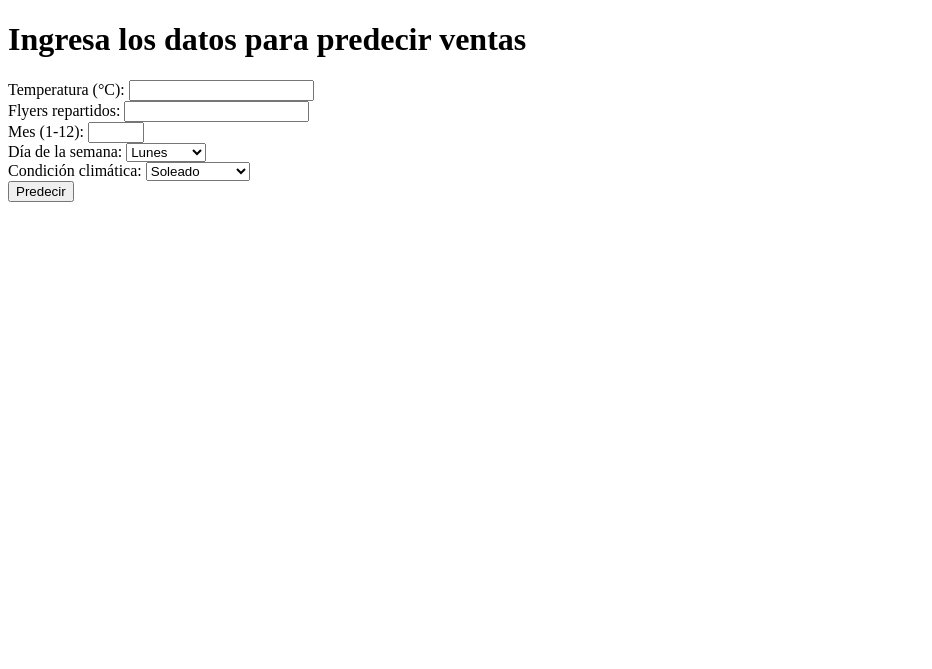
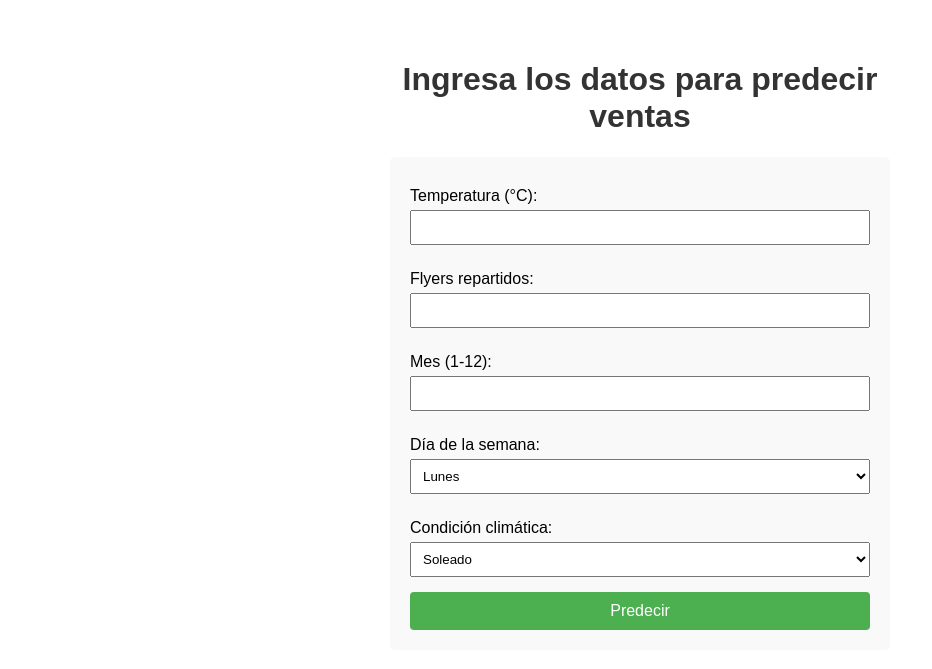
Before and after one commit to mishimc/AWS-Inference, a FastAPI app: page / in a window 1280 px wide. Shown: the top 669 px of the page, without its empty margins (0-932 px from the left). Run offline with FastAPI, Linux system fonts and the light colour scheme; parts of the project's set-up code (start-up, migrations or seed data) failed here and were passed over.

Commit message:
Update forms.html

```diff
--- a/templates/forms.html
+++ b/templates/forms.html
@@ -2,21 +2,70 @@
 <html>
 <head>
     <title>Predicción de Ventas</title>
+    <!-- Mejoras básicas sin cambiar la estructura -->
+    <style>
+        body {
+            font-family: Arial, sans-serif;
+            max-width: 500px;
+            margin: 20px auto;
+            padding: 20px;
+        }
+        h1 {
+            color: #333;
+            text-align: center;
+        }
+        form {
+            background: #f9f9f9;
+            padding: 20px;
+            border-radius: 5px;
+        }
+        label {
+            display: block;
+            margin-top: 10px;
+        }
+        input, select {
+            width: 100%;
+            padding: 8px;
+            margin: 5px 0 15px;
+            box-sizing: border-box;
+        }
+        button {
+            background: #4CAF50;
+            color: white;
+            padding: 10px 15px;
+            border: none;
+            border-radius: 4px;
+            cursor: pointer;
+            font-size: 16px;
+            width: 100%;
+        }
+        button:hover {
+            background: #45a049;
+        }
+        .result {
+            margin-top: 20px;
+            padding: 15px;
+            background: #e8f5e9;
+            border-radius: 4px;
+        }
+    </style>
 </head>
 <body>
     <h1>Ingresa los datos para predecir ventas</h1>
     <form method="post" action="/predict">
-        <!-- Campos numéricos -->
+        <!-- Temperatura -->
         <label>Temperatura (°C):</label>
-        <input type="number" step="0.1" name="temperature" required><br>
+        <input type="number" step="0.1" name="temperature" required>
 
+        <!-- Flyers -->
         <label>Flyers repartidos:</label>
-        <input type="number" name="flyers" required><br>
+        <input type="number" name="flyers" min="0" required>
 
+        <!-- Mes -->
         <label>Mes (1-12):</label>
-        <input type="number" name="month" min="1" max="12" required><br>
+        <input type="number" name="month" min="1" max="12" required>
 
-        <!-- Selector de día -->
+        <!-- Día de la semana -->
         <label>Día de la semana:</label>
         <select name="day" required>
             <option value="Monday">Lunes</option>
@@ -26,22 +75,25 @@
             <option value="Friday">Viernes</option>
             <option value="Saturday">Sábado</option>
             <option value="Sunday">Domingo</option>
-        </select><br>
+        </select>
 
-        <!-- Selector de clima -->
+        <!-- Clima -->
         <label>Condición climática:</label>
         <select name="rainfall" required>
             <option value="sunny">Soleado</option>
             <option value="light_rain">Lluvia ligera</option>
             <option value="heavy_rain">Lluvia intensa</option>
-        </select><br>
+        </select>
 
         <button type="submit">Predecir</button>
     </form>
 
     <!-- Mostrar resultado -->
     {% if result %}
-    <h2>{{ result }}</h2>
+    <div class="result">
+        <h2>Resultado:</h2>
+        <p>{{ result }}</p>
+    </div>
     {% endif %}
 </body>
 </html>
```
